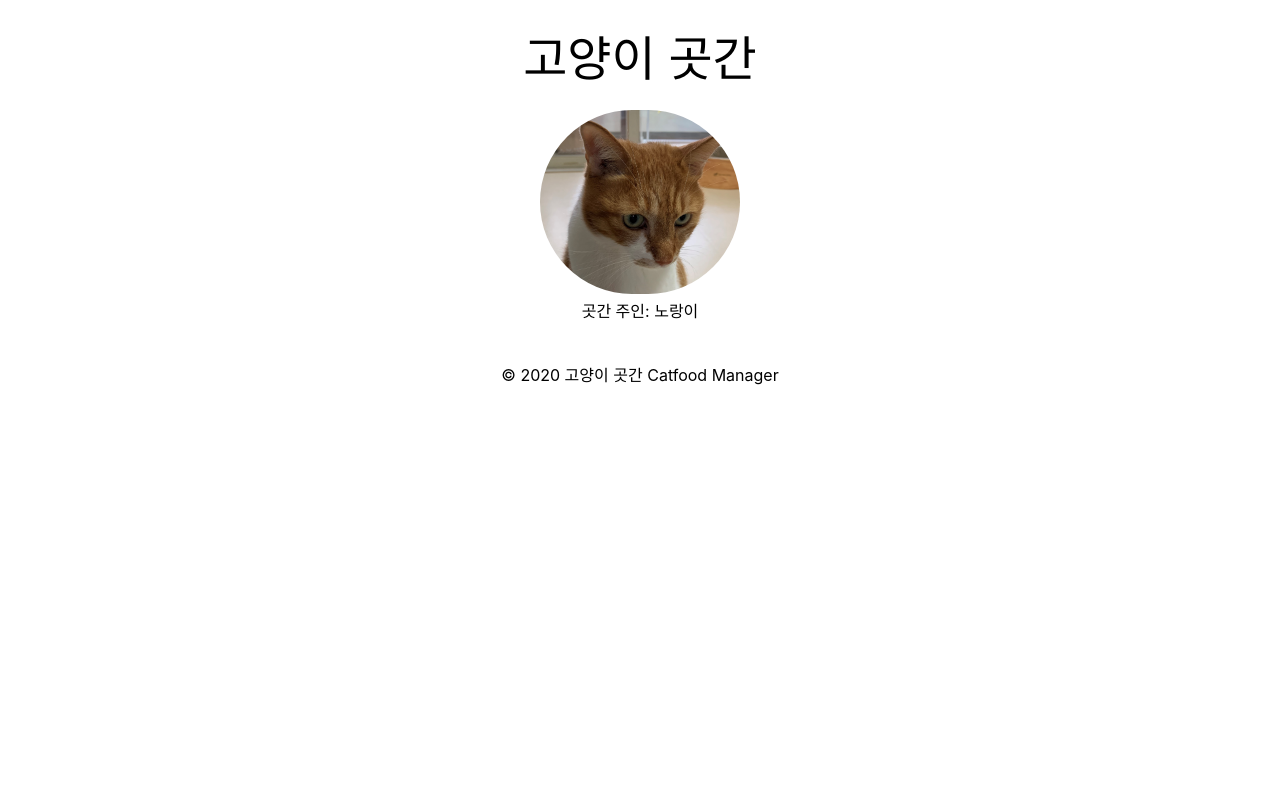
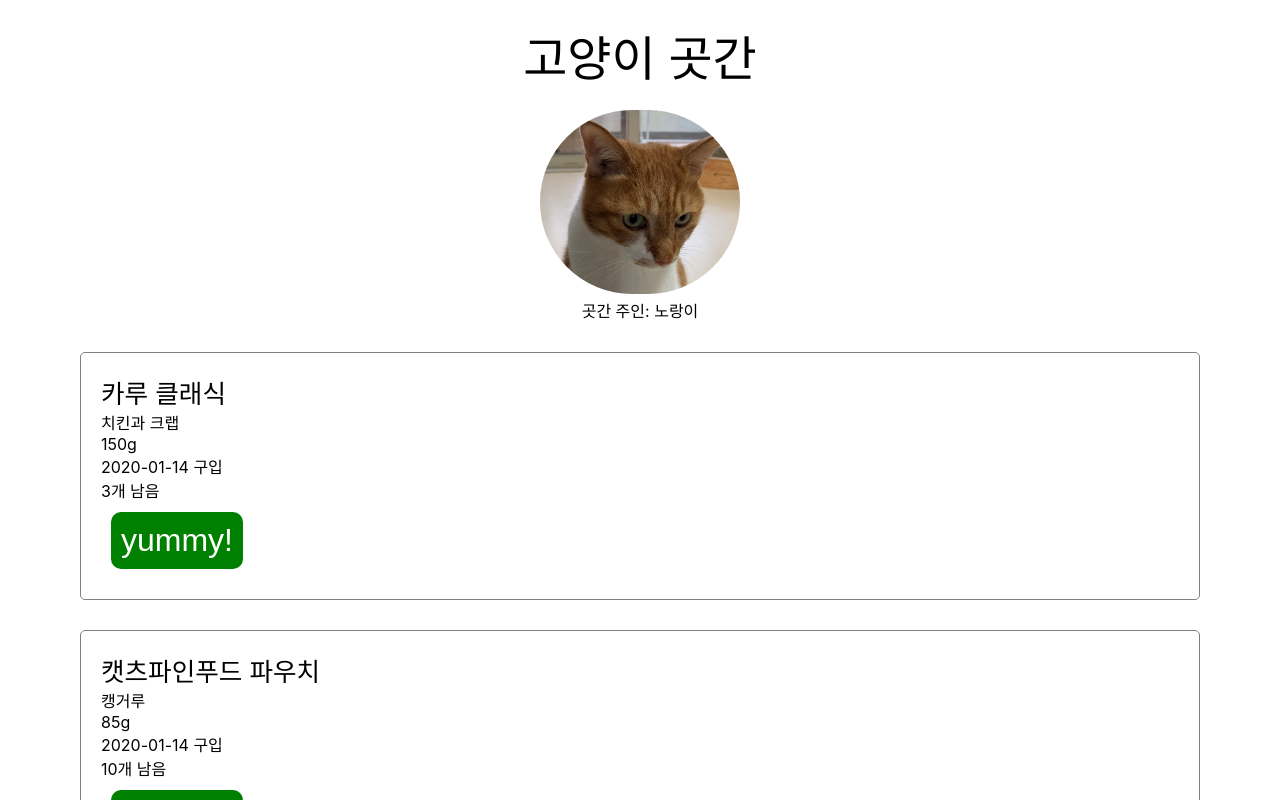
Before and after one commit to yourankim/catfood-manager, a React (Create React App) app: page / in a window 1280 px wide. Shown: the top 800 px of the page. Built offline with nearby package versions, Linux system fonts and the light colour scheme.

Commit message:
add: componentDidMount(item setState)

```diff
--- a/src/App.js
+++ b/src/App.js
@@ -9,6 +9,10 @@ class App extends Component {
   constructor(props) {
     super(props);
     this.state = { items:[] };
+  }
+
+  componentDidMount() {
+    this.setState({items: this.getAllItems()});
   }
 
   getAllItems() {
@@ -46,11 +50,10 @@ class App extends Component {
       <fragment>
         <Header/>
         <Profile/>
-        {this.tems && this.items.map(item => (
+        {this.state.items && this.state.items.map(item => (
           <ItemBox
             key={item.id}
             item={item}
-            clickYummy={this.handleClickYummy}
             className="itemBox"
           />
         ))}
```
